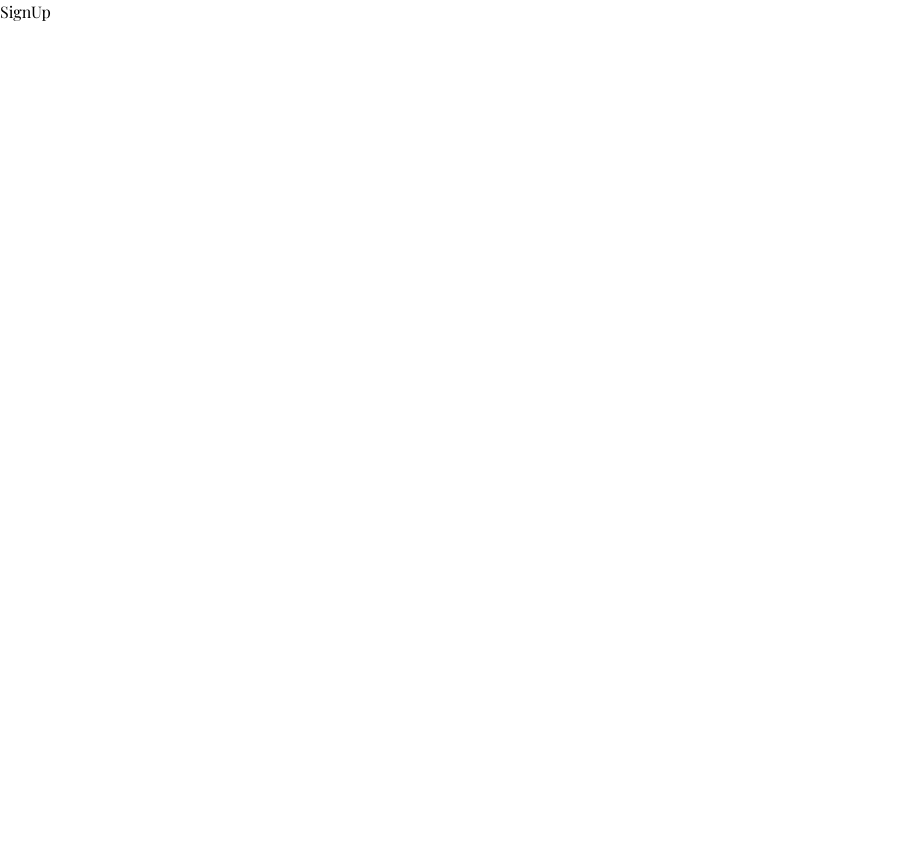
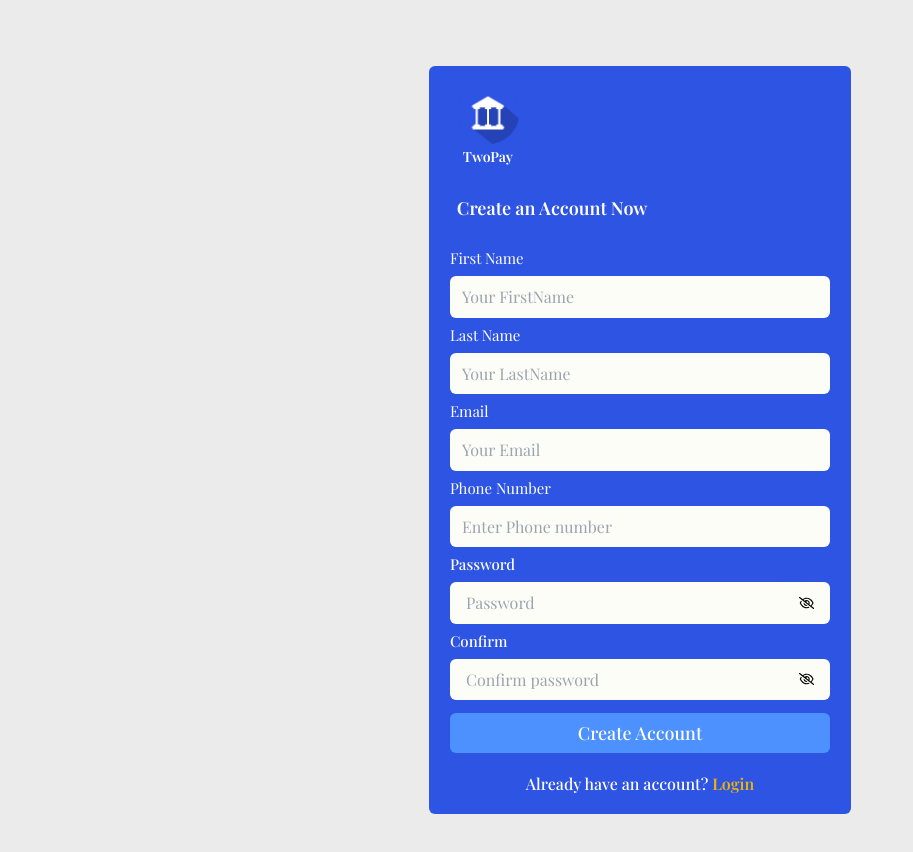
Before and after one commit to Dhanielgeek/TwoPay, a React (Vite) app: page /signup in a window 1280 px wide. Shown: the top 852 px of the page, without its empty margins (0-913 px from the left). Before the commit the page ends 800 px from the top, so only its background shows below. Built offline with nearby package versions, Linux system fonts and the light colour scheme; a web font is replaced by a local one.

Commit message:
testing to add

```diff
--- /dev/null
+++ b/src/Auth/Forget.tsx
@@ -0,0 +1,9 @@
+
+
+const Forget = () => {
+  return (
+    <div>Forget</div>
+  )
+}
+
+export default Forget
--- a/src/Auth/Login.tsx
+++ b/src/Auth/Login.tsx
@@ -33,7 +33,7 @@ const Navigate = useNavigate()
         <form action="" className='w-[100%] h-[100%]  flex flex-col justify-around items-center'>
         <div className='w-[90%] h-[24%] px-2 flex justify-around items-start flex-col smallPhone:h-[28%]'>
           <label htmlFor="" className='text-[17px] font-medium text-white'>Email</label>
-          <input type="text" className='w-[100%] h-[50%] rounded-lg px-2 outline-none  bg-[#FDFDF7] ' placeholder='Enter your email' />
+          <input type="email" className='w-[100%] h-[50%] rounded-lg px-2 outline-none  bg-[#FDFDF7] ' placeholder='Enter your email' />
         </div>
         <div className='w-[90%] h-[24%] px-2 flex justify-around items-start flex-col smallPhone:h-[28%]'>
           <label htmlFor="" className='text-[17px] font-medium text-white'>Password</label>
--- a/src/Auth/SignUp.tsx
+++ b/src/Auth/SignUp.tsx
@@ -1,8 +1,83 @@
+import Logo from '../assets/bank-icon-9.png'
+import { useState } from 'react'
+import { FaRegEye } from "react-icons/fa6";
+import { FaRegEyeSlash } from "react-icons/fa6";
+
+const SignUp = () => {
+
+  const [Show, setShow] = useState<boolean>(false)
+  const [confirmShow, setconfirmShow] = useState<boolean>(false)
 
 
-const SignUp = () => {
+  const HandleShow = ()=>{
+    setShow(!Show)
+  }
+
+
+  const HandleConfirm = ()=>{
+    setconfirmShow(!confirmShow)
+  }
+
   return (
-    <div>SignUp</div>
+    <div className="w-[100%] h-[55rem] bg-[#ebebeb] flex justify-center items-center">
+      <div className="w-[33%] h-[85%] bg-[#2E54E3] rounded-md flex-col flex justify-around items-center phone:w-[90%]">
+      <div className="w-[100%] h-[13%] px-7">
+        <div className="w-[17%] h-[100%] flex justify-center items-center flex-col ">
+          <img src={Logo} alt="" className='w-[100%] h-[70%] object-contain' />
+          <p className=' text-sm text-white font-semibold'>TwoPay</p>
+        </div>
+      </div>
+      <div className='w-[100%] h-[5%]  flex justify-start px-7 items-center'>
+        <p className='text-lg font-semibold text-white'>Create an Account Now</p>
+      </div>
+      <form action="" className='w-[90%] h-[75%] flex justify-around items-center flex-col'>
+        <div className='w-[100%] h-[15%]  flex justify-around items-start flex-col'>
+          <label htmlFor="" className='text-[15px] text-white'>First Name</label>
+          <input type="text" className='w-[100%] h-[54%] bg-[#fdfdf7] outline-none rounded-md px-3' placeholder='Your FirstName' />
+        </div>
+        <div className='w-[100%] h-[15%]  flex justify-around items-start flex-col'>
+          <label htmlFor="" className='text-[15px] text-white'>Last Name</label>
+          <input type="text" className='w-[100%] h-[54%] bg-[#fdfdf7] outline-none rounded-md px-3' placeholder='Your LastName' />
+        </div>
+        <div className='w-[100%] h-[15%]  flex justify-around items-start flex-col'>
+          <label htmlFor="" className='text-[15px] text-white'>Email</label>
+          <input type="text" className='w-[100%] h-[54%] bg-[#fdfdf7] outline-none rounded-md px-3' placeholder='Your Email' />
+        </div>
+        <div className='w-[100%] h-[15%]  flex justify-around items-start flex-col'>
+          <label htmlFor="" className='text-[15px] text-white'>Phone Number</label>
+          <input type="text" className='w-[100%] h-[54%] bg-[#fdfdf7] outline-none rounded-md px-3' placeholder='Enter Phone number' />
+        </div>
+        <div className='w-[100%] h-[15%] flex justify-around items-start flex-col smallPhone:h-[16%%]'>
+          <label htmlFor="" className='text-[15px] font-medium text-white'>Password</label>
+          <div className='w-[100%] h-[54%] bg-[#FDFDF7] rounded-md flex  px-4 justify-center items-center'>
+          <input type={`${Show ? "text" : "password"}`} className='w-[100%] h-[100%] rounded-lg outline-none  bg-[#FDFDF7] ' placeholder='Password' />
+
+          {
+            Show ?    <FaRegEye onClick={HandleShow} className='cursor-pointer'/> : <FaRegEyeSlash onClick={HandleShow} className='cursor-pointer'/>
+          }
+
+          </div>
+
+        </div>
+        <div className='w-[100%] h-[15%] flex justify-around items-start flex-col smallPhone:h-[16%]'>
+          <label htmlFor="" className='text-[15px] font-medium text-white'>Confirm</label>
+          <div className='w-[100%] h-[54%] bg-[#FDFDF7] rounded-md flex  px-4 justify-center items-center'>
+          <input type={`${confirmShow ? "text" : "password"}`} className='w-[100%] h-[100%] rounded-lg outline-none  bg-[#FDFDF7] ' placeholder='Confirm password' />
+
+          {
+            confirmShow ?    <FaRegEye onClick={HandleConfirm} className='cursor-pointer'/> : <FaRegEyeSlash onClick={HandleConfirm} className='cursor-pointer'/>
+          }
+
+          </div>
+
+        </div>
+        <div className='w-[100%] h-[20%] flex justify-around items-center flex-col'>
+          <button className='w-[100%] h-[40%] bg-[#4D91FF] rounded-md font-medium text-lg text-white'>Create Account</button>
+          <p className='text-white font-medium smallPhone:text-sm'>Already have an account? <span className=' cursor-pointer text-yellow-500 font-semibold'>Login</span> </p>
+        </div>
+      </form>
+      </div>
+    </div>
   )
 }
 
--- a/src/Client/Dashboard.tsx
+++ b/src/Client/Dashboard.tsx
@@ -2,7 +2,7 @@
 
 const Dashboard = () => {
   return (
-    <div>Dashboard</div>
+    <div className="w-[100%] h-[100vh] ">Dashboard</div>
   )
 }
 
--- a/src/Routes/MainRouter.tsx
+++ b/src/Routes/MainRouter.tsx
@@ -2,6 +2,8 @@ import { createBrowserRouter } from "react-router-dom";
 import Welcome from "../Components/Welcome";
 import Login from "../Auth/Login";
 import SignUp from "../Auth/SignUp";
+import Forget from "../Auth/Forget";
+
 
 export const MainRouter = createBrowserRouter([
     {
@@ -15,5 +17,9 @@ export const MainRouter = createBrowserRouter([
     {
         path : '/login',
         element: <Login/>
+    },
+    {
+        path : '/forget',
+        element: <Forget/>
     }
 ])
```
Also changed, not shown: 1 other file (tests, documents, lock files or other folders).
